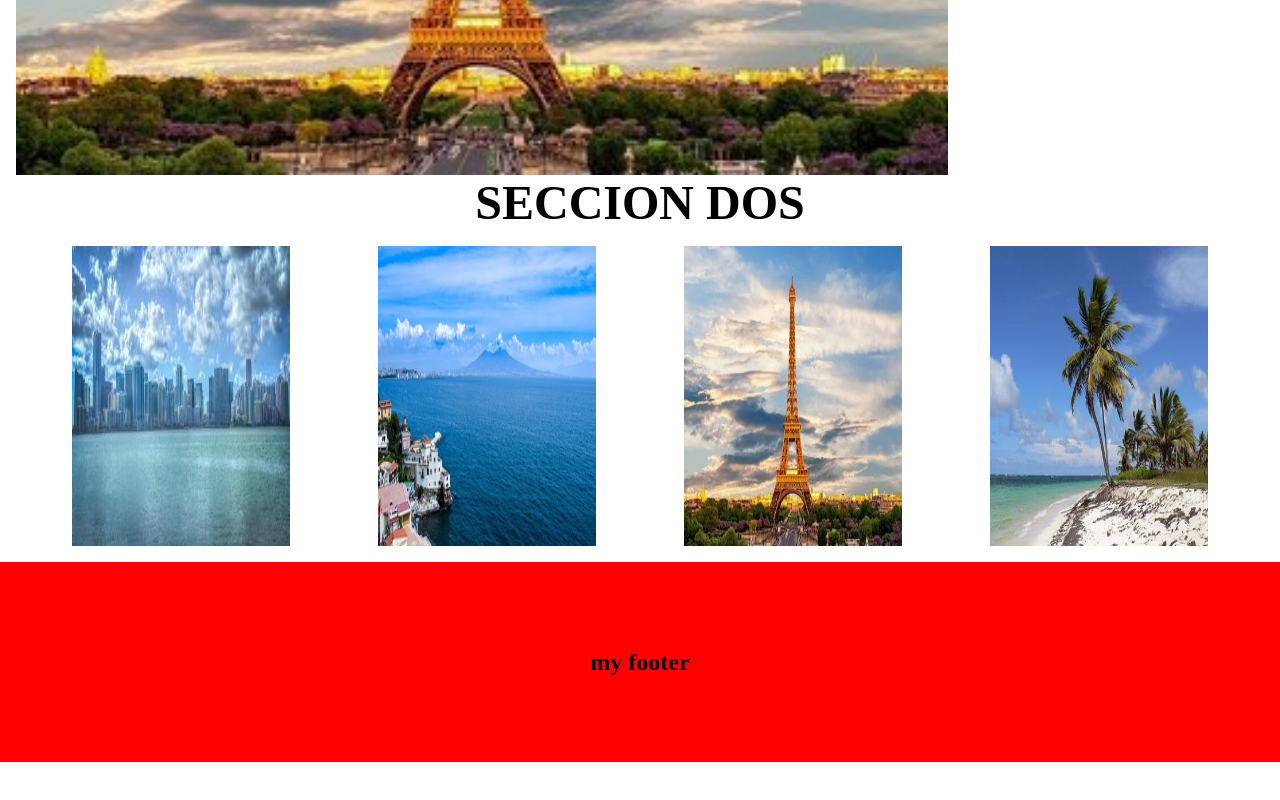
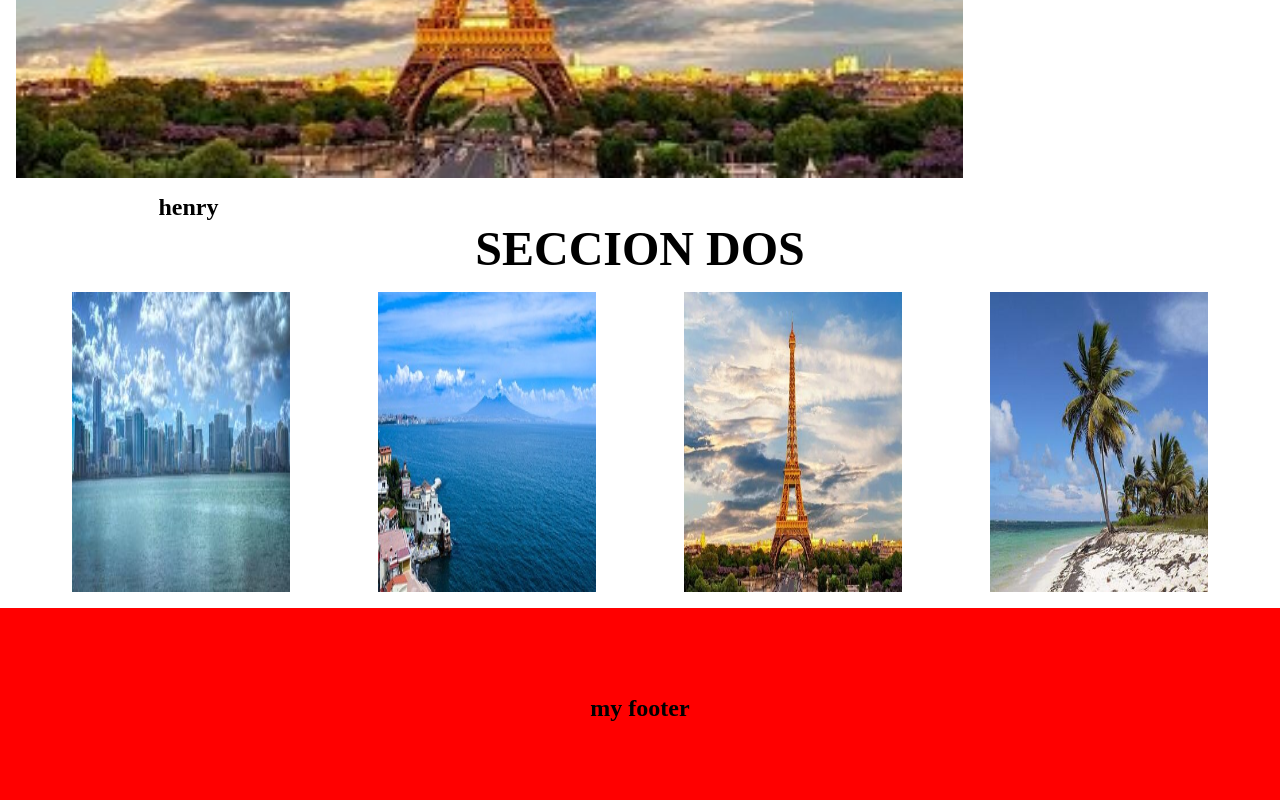
Before and after one commit to HenryDelaossa/proyectocoder, a plain HTML site: page index.html in a window 1280 px wide. Shown: the part 1500-2300 px from the top of the page. Before the commit the page ends 2262 px from the top, so only its background shows below. Drawn offline with Linux system fonts and the light colour scheme.

Commit message:
litle change

```diff
--- a/index.html
+++ b/index.html
@@ -56,6 +56,11 @@
             <div>
                 <img src="./assets/puntacana.jpg" alt="amsterdam">
             </div>
+            <div>
+                <h2>
+                    henry
+                </h2>
+            </div>
         </section>
 
         <section class="home__section-images-TWO">
```
